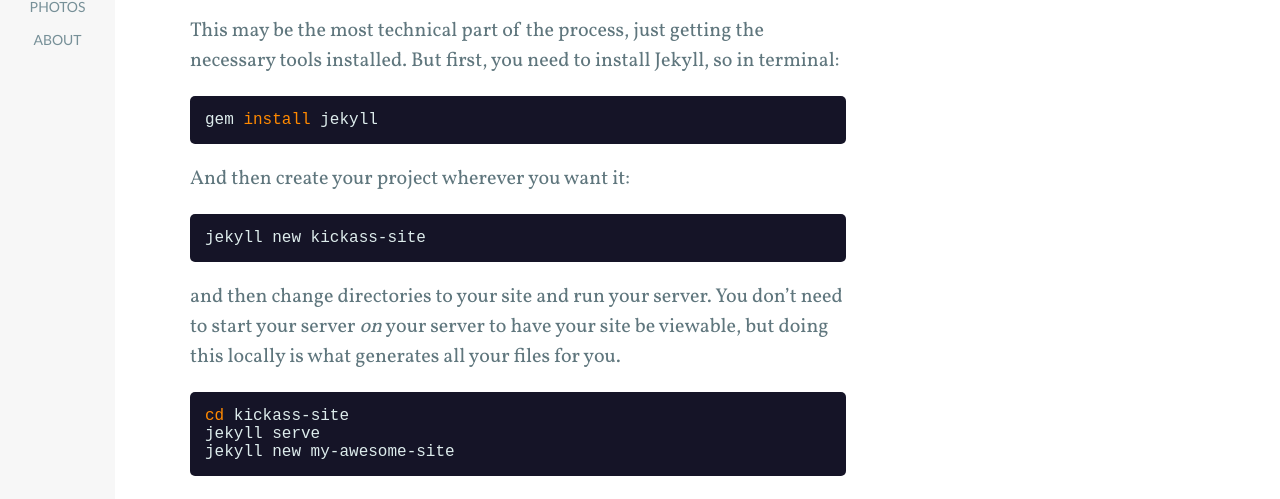
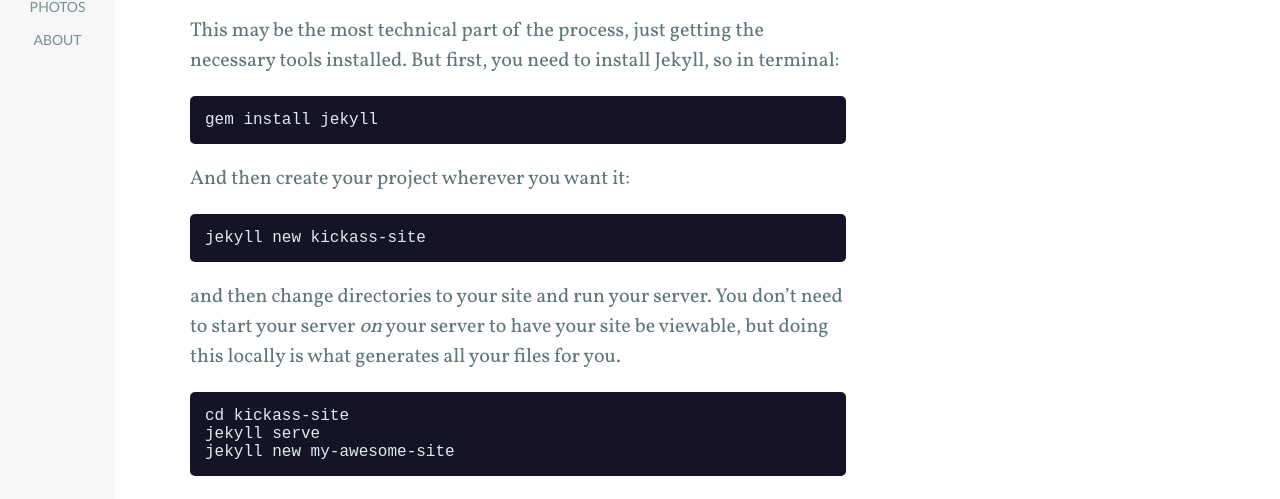
Before and after one commit to scttdavs/scttdavs.github.io, a Jekyll site: the page built from _posts/2016-01-24-converting-my-site-to-jekyll.markdown, in a window 1280 px wide and 900 px high, scrolled down 2157 px. Shown: the part 149-648 px from the top of the window. Built offline with Jekyll 4.4.1, drawn with Linux system fonts in a browser that asks for light colours.

Commit message:
change from shell highlighting

```diff
--- a/_posts/2016-01-24-converting-my-site-to-jekyll.markdown
+++ b/_posts/2016-01-24-converting-my-site-to-jekyll.markdown
@@ -36,19 +36,19 @@ I'll go over the basic steps of how I did it below as a feel a quick introductio
 
 This may be the most technical part of the process, just getting the necessary tools installed. But first, you need to install Jekyll, so in terminal:
 
-{% highlight shell %}
+{% highlight console %}
 gem install jekyll
 {% endhighlight %}
 
 And then create your project wherever you want it:
 
-{% highlight shell %}
+{% highlight console %}
 jekyll new kickass-site
 {% endhighlight %}
 
 and then change directories to your site and run your server. You don't need to start your server *on* your server to have your site be viewable, but doing this locally is what generates all your files for you.
 
-{% highlight shell %}
+{% highlight console %}
 cd kickass-site
 jekyll serve
 jekyll new my-awesome-site
```
Also changed, not shown: _posts/2014-05-08-git-ftp.markdown (+10 -10 lines).
